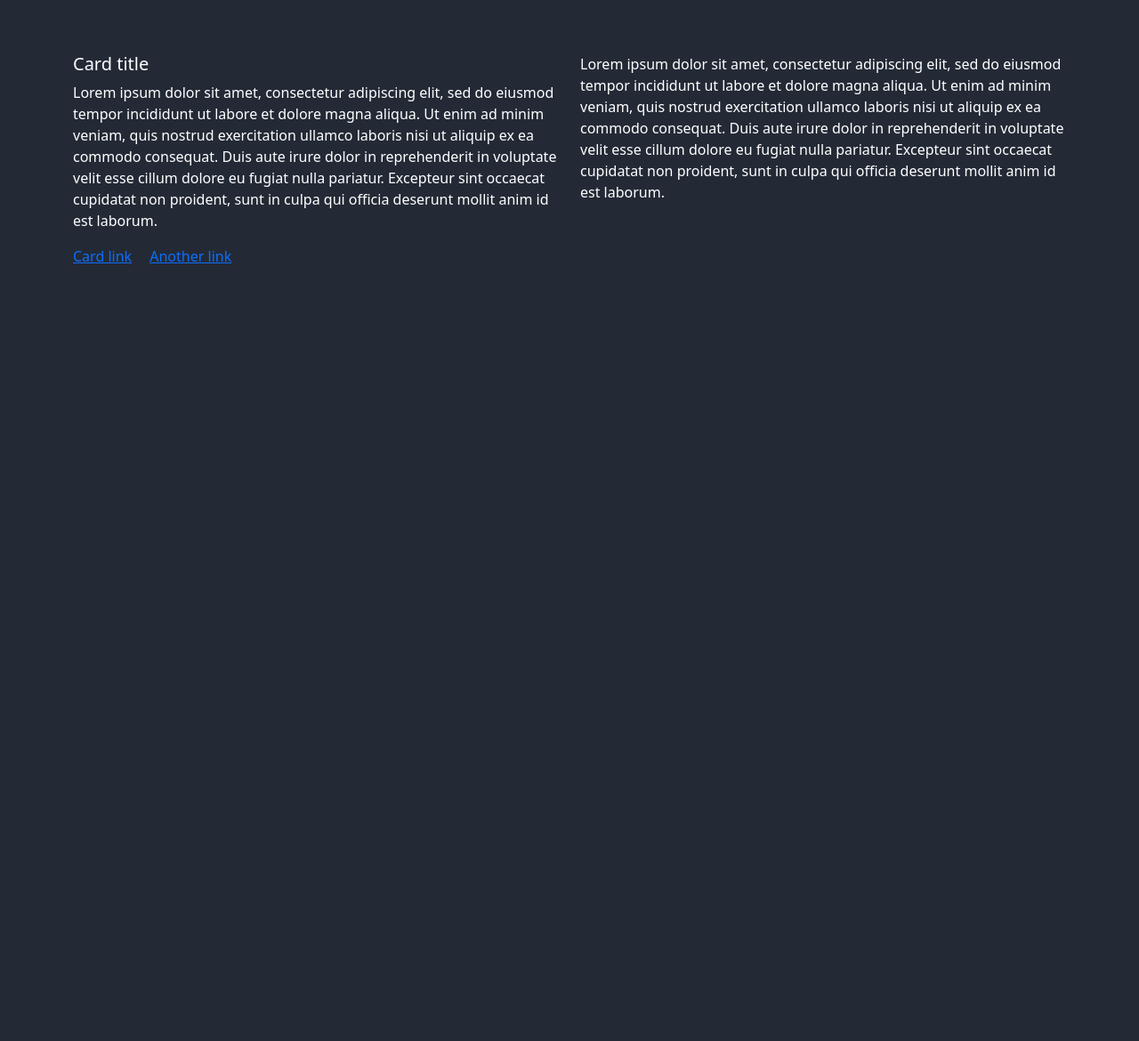
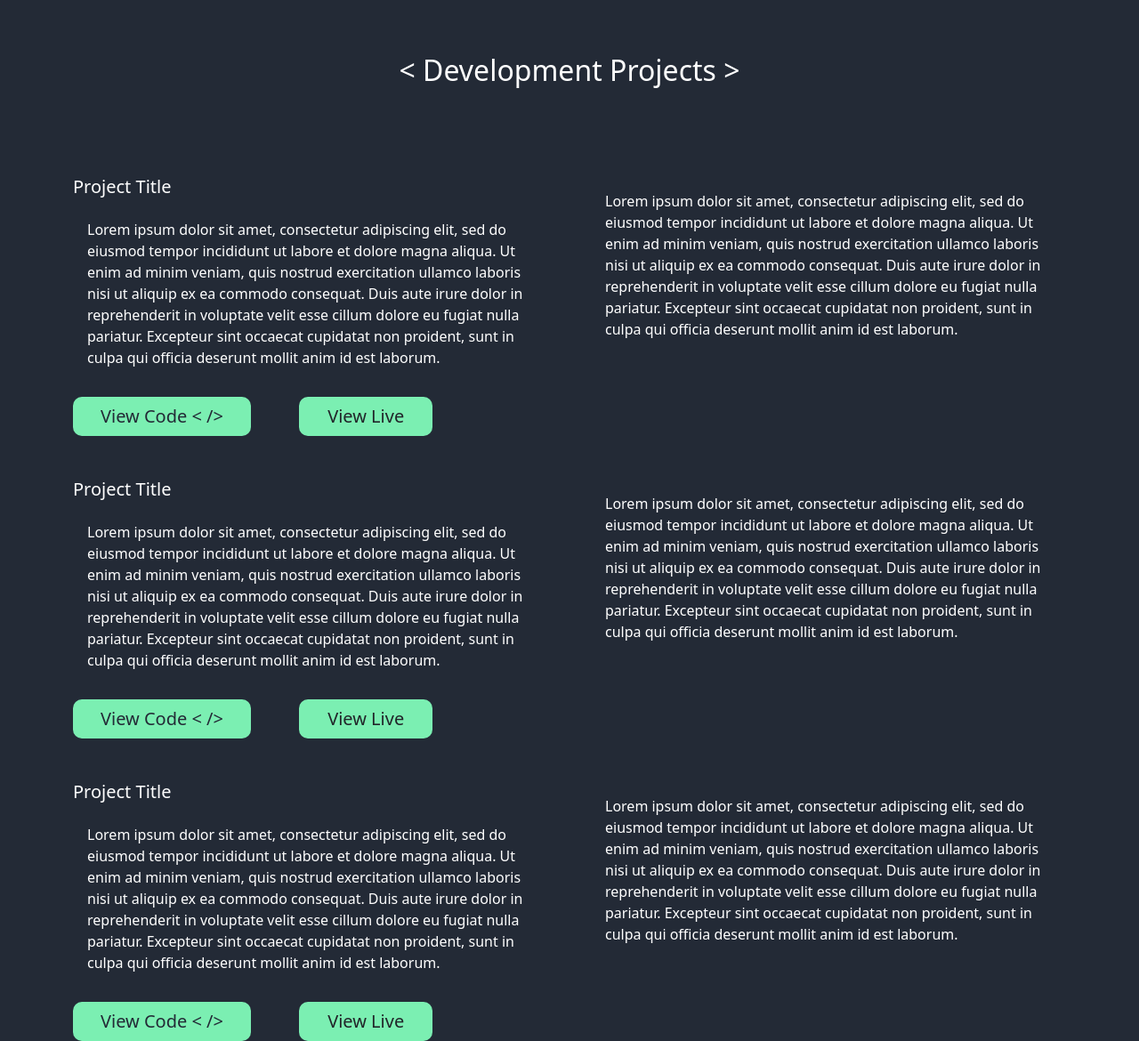
Before and after one commit to Chriswilliams231/main-portfolio, a plain HTML site: page index.html in a window 1280 px wide. Shown: the part 858-2028 px from the top of the page at 89% size. Before the commit the page ends 1158 px from the top, so only its background shows below. Drawn offline with nearby package versions, Linux system fonts and the light colour scheme.

Commit message:
adding placeholders

```diff
--- a/css/style.css
+++ b/css/style.css
@@ -39,8 +39,29 @@ body {
   color: #7befb2;
 }
 
+.projects-title {
+  color: #ffffff;
+  margin-top: 300px;
+  text-align: center;
+}
+
 .projects {
-  margin-top: 300px;
+  margin-top: 100px;
   /* max-width: 75%; */
   color: #ffffff;
 }
+
+.project-btn {
+  background-color: #7befb2;
+  width: 200px;
+  color: #232a36;
+  border-radius: 10px;
+  font-size: 20px;
+}
+.project-btn2 {
+  background-color: #7befb2;
+  width: 150px;
+  margin-left: 50px;
+  border-radius: 10px;
+  font-size: 20px;
+}
--- a/index.html
+++ b/index.html
@@ -91,11 +91,13 @@
 
     <!-- Development Projects -->
     <section>
-      <div class="container projects">
-        <div class="row gx-4">
-          <div class="col float-start">
-            <h5 class="card-title">Card title</h5>
-            <p class="card-text">
+      <h2 class="projects-title">< Development Projects ></h3>
+      <div class="container overflow-hidden projects">
+        <!-- Project 1 -->
+        <div class="row g-5">
+          <div class="col-6">
+            <h5 class="card-title">Project Title</h5>
+            <p class="card-text p-3">
               Lorem ipsum dolor sit amet, consectetur adipiscing elit, sed do
               eiusmod tempor incididunt ut labore et dolore magna aliqua. Ut
               enim ad minim veniam, quis nostrud exercitation ullamco laboris
@@ -104,17 +106,71 @@
               nulla pariatur. Excepteur sint occaecat cupidatat non proident,
               sunt in culpa qui officia deserunt mollit anim id est laborum.
             </p>
-            <a href="#" class="card-link">Card link</a>
-            <a href="#" class="card-link">Another link</a>
+            <a href="#" class="btn project-btn">View Code < /></a>
+            <a href="#" class="btn project-btn2">View Live</a>
           </div>
-          <div class="col float-end">
-            Lorem ipsum dolor sit amet, consectetur adipiscing elit, sed do
-            eiusmod tempor incididunt ut labore et dolore magna aliqua. Ut enim
-            ad minim veniam, quis nostrud exercitation ullamco laboris nisi ut
-            aliquip ex ea commodo consequat. Duis aute irure dolor in
-            reprehenderit in voluptate velit esse cillum dolore eu fugiat nulla
-            pariatur. Excepteur sint occaecat cupidatat non proident, sunt in
-            culpa qui officia deserunt mollit anim id est laborum.
+          <div class="col-6">
+            <p class="p-3">
+              Lorem ipsum dolor sit amet, consectetur adipiscing elit, sed do
+              eiusmod tempor incididunt ut labore et dolore magna aliqua. Ut
+              enim ad minim veniam, quis nostrud exercitation ullamco laboris
+              nisi ut aliquip ex ea commodo consequat. Duis aute irure dolor in
+              reprehenderit in voluptate velit esse cillum dolore eu fugiat
+              nulla pariatur. Excepteur sint occaecat cupidatat non proident,
+              sunt in culpa qui officia deserunt mollit anim id est laborum.
+            </p>
+          </div>
+          <!-- Project 2 -->
+          <div class="col-6">
+            <h5 class="card-title">Project Title</h5>
+            <p class="card-text p-3">
+              Lorem ipsum dolor sit amet, consectetur adipiscing elit, sed do
+              eiusmod tempor incididunt ut labore et dolore magna aliqua. Ut
+              enim ad minim veniam, quis nostrud exercitation ullamco laboris
+              nisi ut aliquip ex ea commodo consequat. Duis aute irure dolor in
+              reprehenderit in voluptate velit esse cillum dolore eu fugiat
+              nulla pariatur. Excepteur sint occaecat cupidatat non proident,
+              sunt in culpa qui officia deserunt mollit anim id est laborum.
+            </p>
+            <a href="#" class="btn project-btn">View Code < /></a>
+            <a href="#" class="btn project-btn2">View Live</a>
+          </div>
+          <div class="col-6">
+            <p class="p-3">
+              Lorem ipsum dolor sit amet, consectetur adipiscing elit, sed do
+              eiusmod tempor incididunt ut labore et dolore magna aliqua. Ut
+              enim ad minim veniam, quis nostrud exercitation ullamco laboris
+              nisi ut aliquip ex ea commodo consequat. Duis aute irure dolor in
+              reprehenderit in voluptate velit esse cillum dolore eu fugiat
+              nulla pariatur. Excepteur sint occaecat cupidatat non proident,
+              sunt in culpa qui officia deserunt mollit anim id est laborum.
+            </p>
+          </div>
+          <!-- Project 3 -->
+          <div class="col-6">
+            <h5 class="card-title">Project Title</h5>
+            <p class="card-text p-3">
+              Lorem ipsum dolor sit amet, consectetur adipiscing elit, sed do
+              eiusmod tempor incididunt ut labore et dolore magna aliqua. Ut
+              enim ad minim veniam, quis nostrud exercitation ullamco laboris
+              nisi ut aliquip ex ea commodo consequat. Duis aute irure dolor in
+              reprehenderit in voluptate velit esse cillum dolore eu fugiat
+              nulla pariatur. Excepteur sint occaecat cupidatat non proident,
+              sunt in culpa qui officia deserunt mollit anim id est laborum.
+            </p>
+            <a href="#" class="btn project-btn">View Code < /></a>
+            <a href="#" class="btn project-btn2">View Live</a>
+          </div>
+          <div class="col-6">
+            <p class="p-3">
+              Lorem ipsum dolor sit amet, consectetur adipiscing elit, sed do
+              eiusmod tempor incididunt ut labore et dolore magna aliqua. Ut
+              enim ad minim veniam, quis nostrud exercitation ullamco laboris
+              nisi ut aliquip ex ea commodo consequat. Duis aute irure dolor in
+              reprehenderit in voluptate velit esse cillum dolore eu fugiat
+              nulla pariatur. Excepteur sint occaecat cupidatat non proident,
+              sunt in culpa qui officia deserunt mollit anim id est laborum.
+            </p>
           </div>
         </div>
       </div>
```
